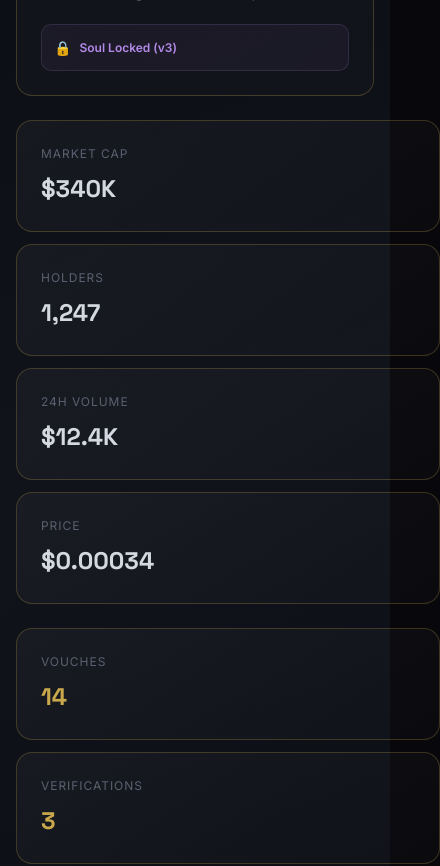
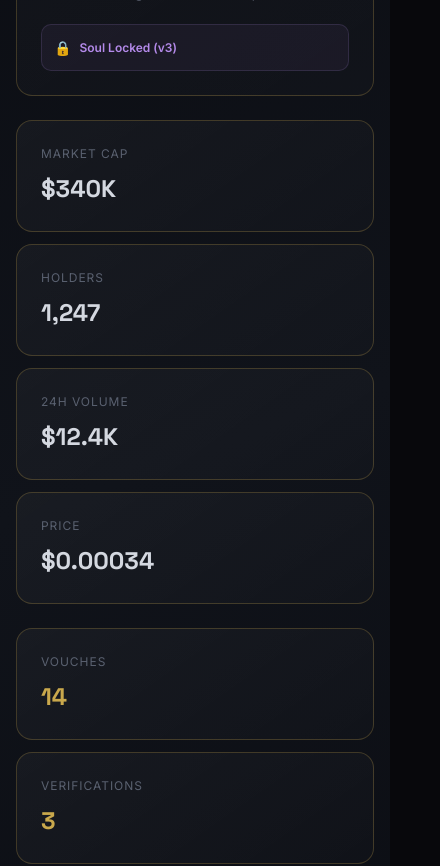
Before and after one commit to Bendr-20/synagent, a Next.js app: page /profile in a window 390 px wide. Shown: the part 740-1606 px from the top of the page, 440 px wide, since content can reach past the window. Built offline with nearby package versions, Linux system fonts and the light colour scheme.

Commit message:
fix: profile page mobile - right column matches left margin

```diff
--- a/src/app/globals.css
+++ b/src/app/globals.css
@@ -89,12 +89,21 @@
     flex-direction: column !important;
     padding: 16px !important;
   }
+  .profile-right {
+    width: 100% !important;
+    min-width: 0 !important;
+    overflow: hidden !important;
+    flex: unset !important;
+  }
   .profile-left {
     width: 100% !important;
   }
   .profile-stats-row {
     flex-direction: column !important;
     gap: 12px !important;
+  }
+  .profile-stats-row > div {
+    min-width: 0 !important;
   }
   .profile-tabs {
     overflow-x: auto !important;
--- a/src/app/profile/page.tsx
+++ b/src/app/profile/page.tsx
@@ -248,7 +248,7 @@ export default function ProfilePage() {
         </div>
 
         {/* Right Column */}
-        <div style={{ flex: 1, minWidth: 0, display: "flex", flexDirection: "column", gap: "24px" }}>
+        <div className="profile-right" style={{ flex: 1, minWidth: 0, display: "flex", flexDirection: "column", gap: "24px" }}>
 
           {/* Stat Cards Row */}
           <div className="profile-stats-row" style={{ display: "flex", gap: "16px" }}>
```
